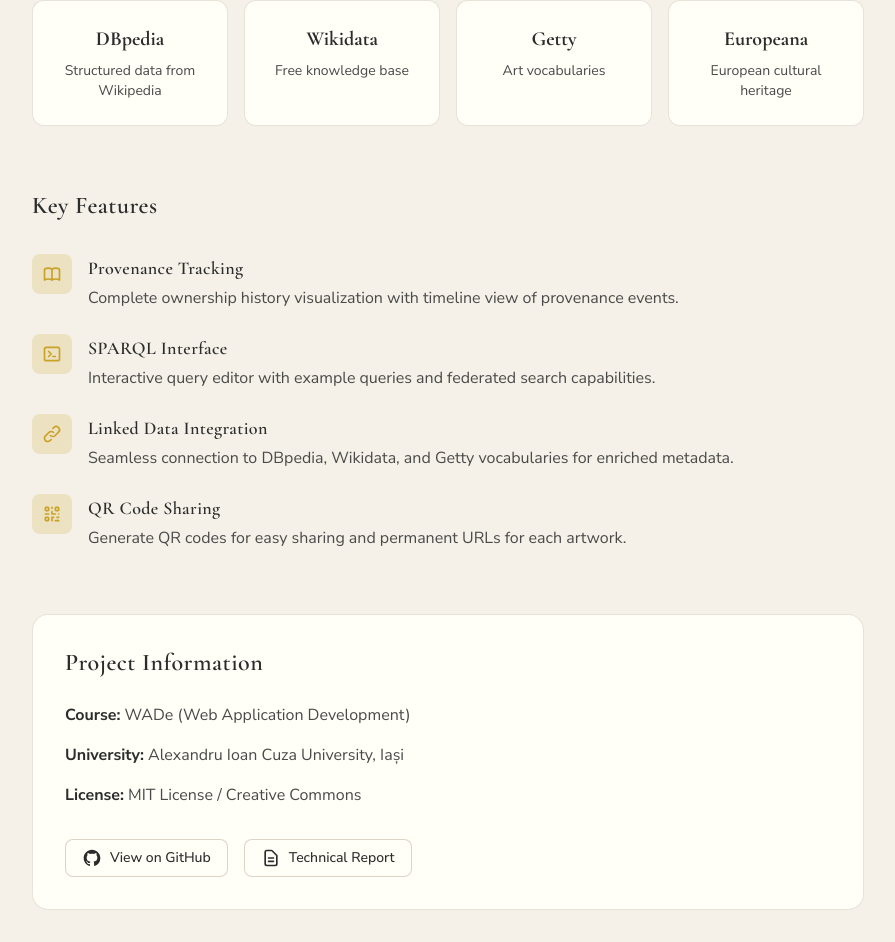
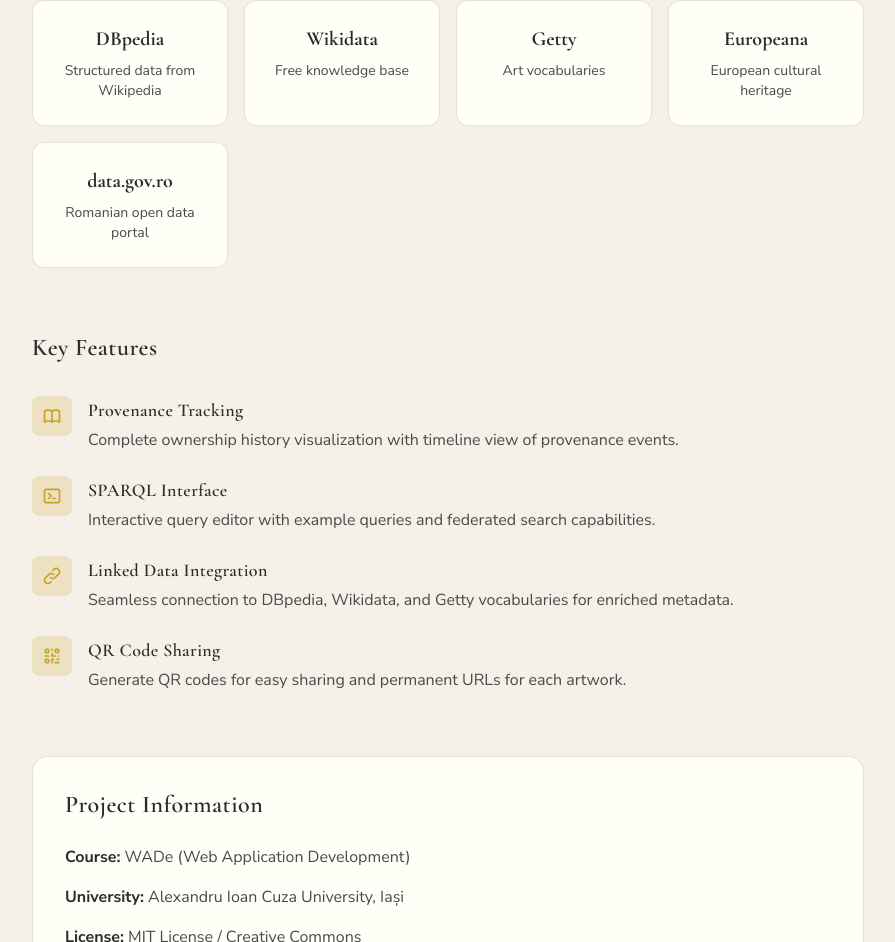
Before and after one commit to MateiTiplea/PrimeProvenance-ArP, a React (Vite) app in the folder frontend/: page /about in a window 1280 px wide. Shown: the part 1065-2007 px from the top of the page, without its empty margins (192-1087 px from the left). Built offline with nearby package versions, Linux system fonts and the light colour scheme; no server answers.

Commit message:
add data.gov.ro as data source

```diff
--- a/frontend/src/pages/AboutPage.tsx
+++ b/frontend/src/pages/AboutPage.tsx
@@ -100,6 +100,15 @@
             >
               <div className="font-heading text-xl font-bold text-charcoal">Europeana</div>
               <p className="mt-2 text-sm text-charcoal-light">European cultural heritage</p>
+            </a>
+            <a
+              href="https://data.gov.ro/dataset/bunuri-culturale-clasate-arta"
+              target="_blank"
+              rel="noopener noreferrer"
+              className="rounded-xl border border-bronze/20 bg-ivory p-6 text-center transition-all hover:border-gold hover:shadow-md"
+            >
+              <div className="font-heading text-xl font-bold text-charcoal">data.gov.ro</div>
+              <p className="mt-2 text-sm text-charcoal-light">Romanian open data portal</p>
             </a>
           </div>
         </section>
--- a/frontend/src/pages/HomePage.tsx
+++ b/frontend/src/pages/HomePage.tsx
@@ -261,6 +261,10 @@
             <a href="https://www.europeana.eu" target="_blank" rel="noopener noreferrer" className="text-xl font-heading font-semibold text-charcoal hover:text-gold transition-colors">
               Europeana
             </a>
+            <span className="text-bronze">•</span>
+            <a href="https://data.gov.ro/dataset/bunuri-culturale-clasate-arta" target="_blank" rel="noopener noreferrer" className="text-xl font-heading font-semibold text-charcoal hover:text-gold transition-colors">
+              data.gov.ro
+            </a>
           </div>
         </div>
       </section>
```
